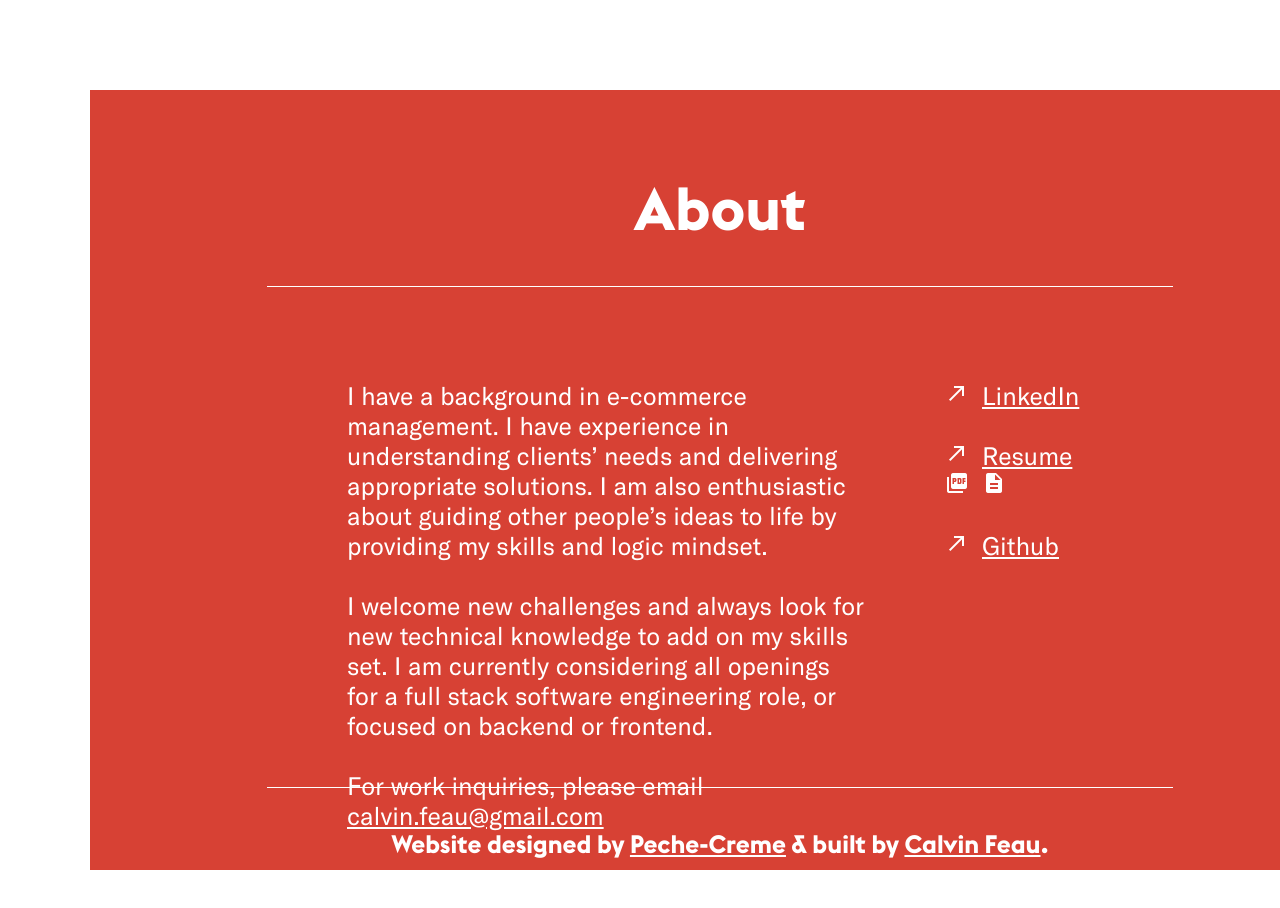
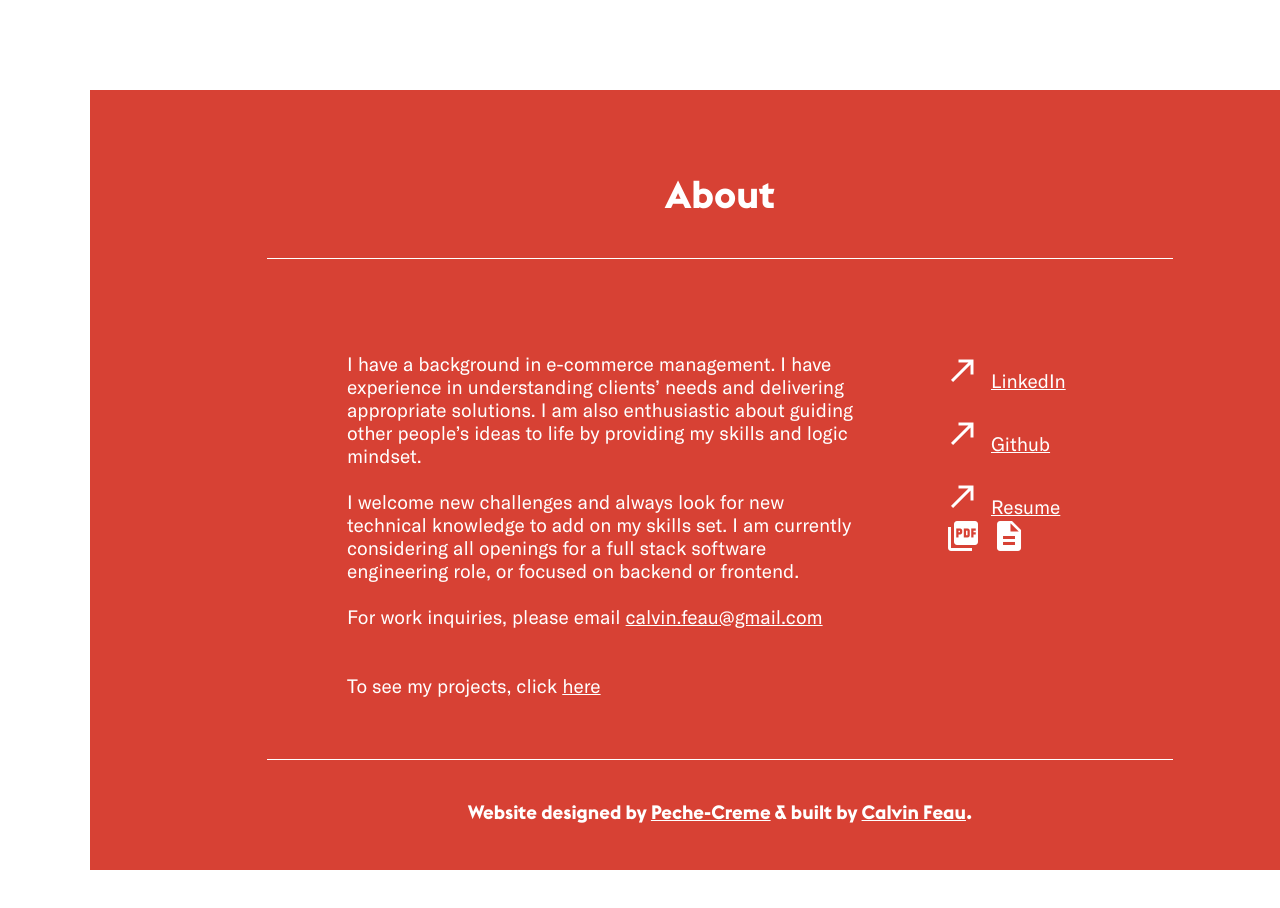
Before and after one commit to calvinfeau/react-portfolio, a React (Create React App) app: page /about in a window 1280 px wide. Shown: the top 908 px of the page. Built offline with nearby package versions, Linux system fonts and the light colour scheme.

Commit message:
update of style reponsivity for main devices

```diff
--- a/src/pages/AboutPage/AboutPage.css
+++ b/src/pages/AboutPage/AboutPage.css
@@ -0,0 +1 @@
+.md-18 {font-size: ;}
--- a/src/pages/AboutPage/AboutPage.jsx
+++ b/src/pages/AboutPage/AboutPage.jsx
@@ -10,6 +10,11 @@ const Wrapper = styled.div`
   display: flex;
   flex-direction: column;
   align-items: center;
+
+  @media only screen and (max-width: 425px){
+    height: calc(100vh - 40px);
+    width: calc(100vw - 40px);
+  }
 `;
 
 const Title = styled.div`
@@ -19,12 +24,16 @@ const Title = styled.div`
   justify-content: center;
   align-items: center;
   font-family: "Euclid Flex Trial";
-  font-size: 60px;
+  font-size: 3vmax;
   border-bottom: 1px solid white;
 
-  @media only screen and (max-width: 1100px) {
-    font-size: 40px;
-  }
+  // @media only screen and (max-width: 1100px) {
+  //   font-size: 40px;
+  // }
+
+  // @media only screen and (max-width: 425px){
+  //   font-size: 30px;
+  // }
 `;
 
 const Footer = styled.div`
@@ -34,12 +43,17 @@ const Footer = styled.div`
   justify-content: center;
   align-items: center;
   font-family: "Euclid Flex Trial";
-  font-size: 25px;
+  font-size: 1.5vmax;
   border-top: 1px solid white;
 
-  @media only screen and (max-width: 1100px) {
-    font-size: 15px;
-  }
+  // @media only screen and (max-width: 1100px) {
+  //   font-size: 15px;
+  // }
+
+  // @media only screen and (max-width: 425px){
+  //   font-size: 8px;
+  // }
+
 `;
 
 const Main = styled.div`
@@ -49,11 +63,15 @@ const Main = styled.div`
   justify-content: space-between;
   align-items: center;
   font-family: "GT America Trial";
-  font-size: 25px;
+  font-size: 1.5vmax;
 
-  @media only screen and (max-width: 1100px) {
-    font-size: 15px;
-  }
+  // @media only screen and (max-width: 1100px) {
+  //   font-size: 15px;
+  // }
+
+  // @media only screen and (max-width: 350px) {
+  //   font-size: 8px;
+  // }
 `;
 
 const Text = styled.div`
@@ -83,6 +101,18 @@ const A = styled.a`
   text-decoration: underline solid white
 `;
 
+const I = styled.i`
+  font-size: 36px;
+
+  @media only screen and (max-width: 1100px) {
+    font-size: 24px;
+  }
+
+  @media only screen and (max-width: 425px) {
+    font-size: 18px;
+  }
+`;
+
 
 class AboutPage extends Component {
   render() {
@@ -102,15 +132,15 @@ class AboutPage extends Component {
             <span>To see my projects, click <A href="/projects">here</A></span>
           </Text>
           <Links>
-            <span><i className="material-icons">call_made</i>&nbsp;&nbsp;<A href="https://www.linkedin.com/in/calvin-feau/" target="_blank">LinkedIn</A></span>
+            <span><I className="material-icons">call_made</I>&nbsp;&nbsp;<A href="https://www.linkedin.com/in/calvin-feau/" target="_blank">LinkedIn</A></span>
+            <br />
+            <span><I className="material-icons">call_made</I>&nbsp;&nbsp;<A href="https://github.com/calvinfeau" target="_blank">Github</A></span>
             <br />
             <span>
-              <i className="material-icons">call_made</i>&nbsp;&nbsp;<A href="#resume">Resume</A>
-              &nbsp;&nbsp;<A href="css/images/CalvinFeau_Resume.pdf" download target="_blank"><i class="material-icons">picture_as_pdf</i></A>
-              &nbsp;&nbsp;<A href="css/images/CalvinFeau_Resume.docx" download><i class="material-icons">description</i></A>
+              <I className="material-icons">call_made</I>&nbsp;&nbsp;<A href="#resume">Resume</A>
+              &nbsp;&nbsp;<A href="css/images/CalvinFeau_Resume.pdf" download target="_blank"><I className="material-icons">picture_as_pdf</I></A>
+              &nbsp;&nbsp;<A href="css/images/CalvinFeau_Resume.docx" download><I className="material-icons">description</I></A>
             </span>
-            <br />
-            <span><i className="material-icons">call_made</i>&nbsp;&nbsp;<A href="https://github.com/calvinfeau" target="_blank">Github</A></span>
           </Links>
         </Main>
         <Footer>
--- a/src/pages/App/App.js
+++ b/src/pages/App/App.js
@@ -7,6 +7,11 @@ import styled from "styled-components";
 
 const Wrapper = styled.div`
   padding: 50px;
+
+  @media only screen and (max-width: 425px){
+    padding: 20px;
+  }
+
 `;
 
 const HomeWrapper = styled.div`
```
